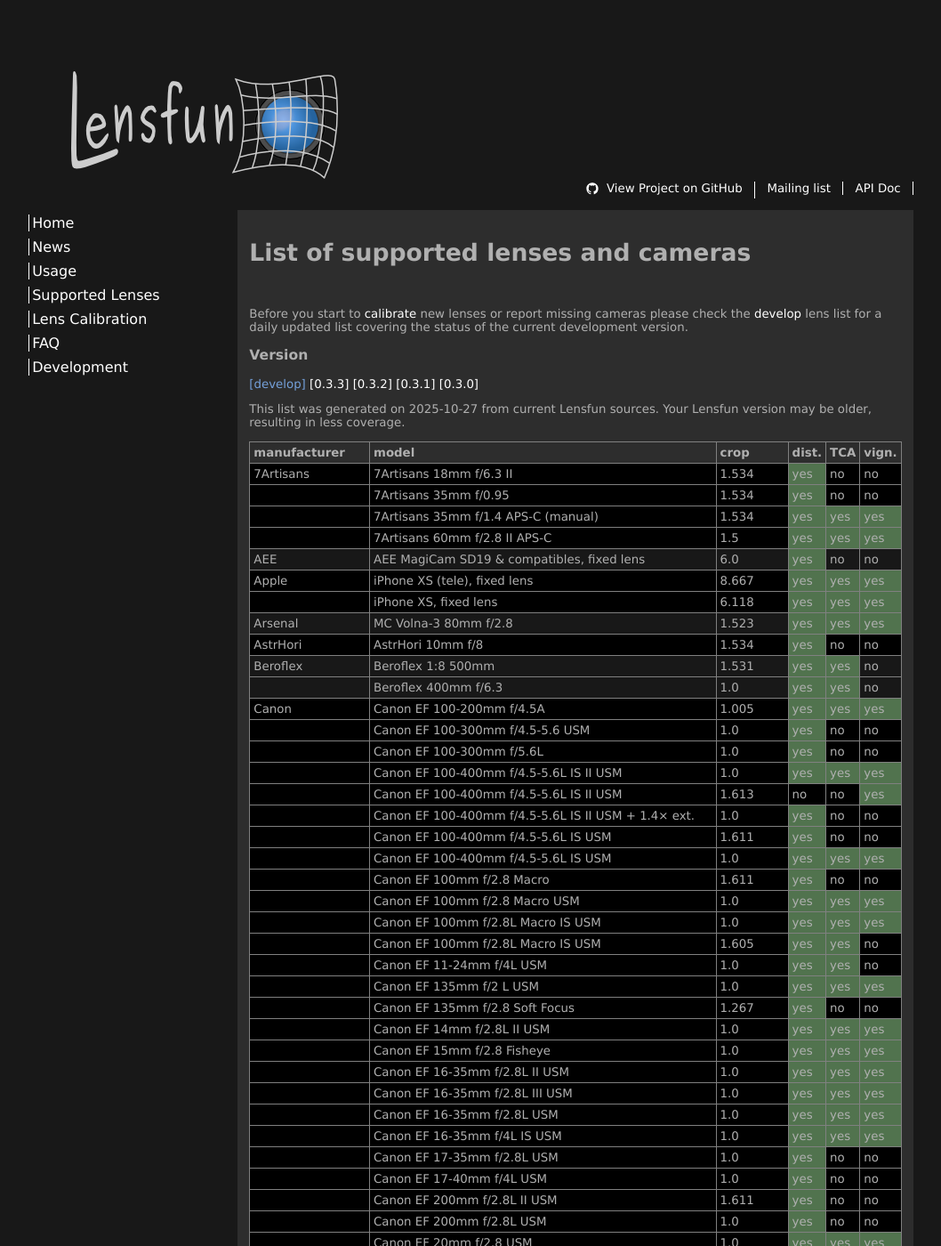
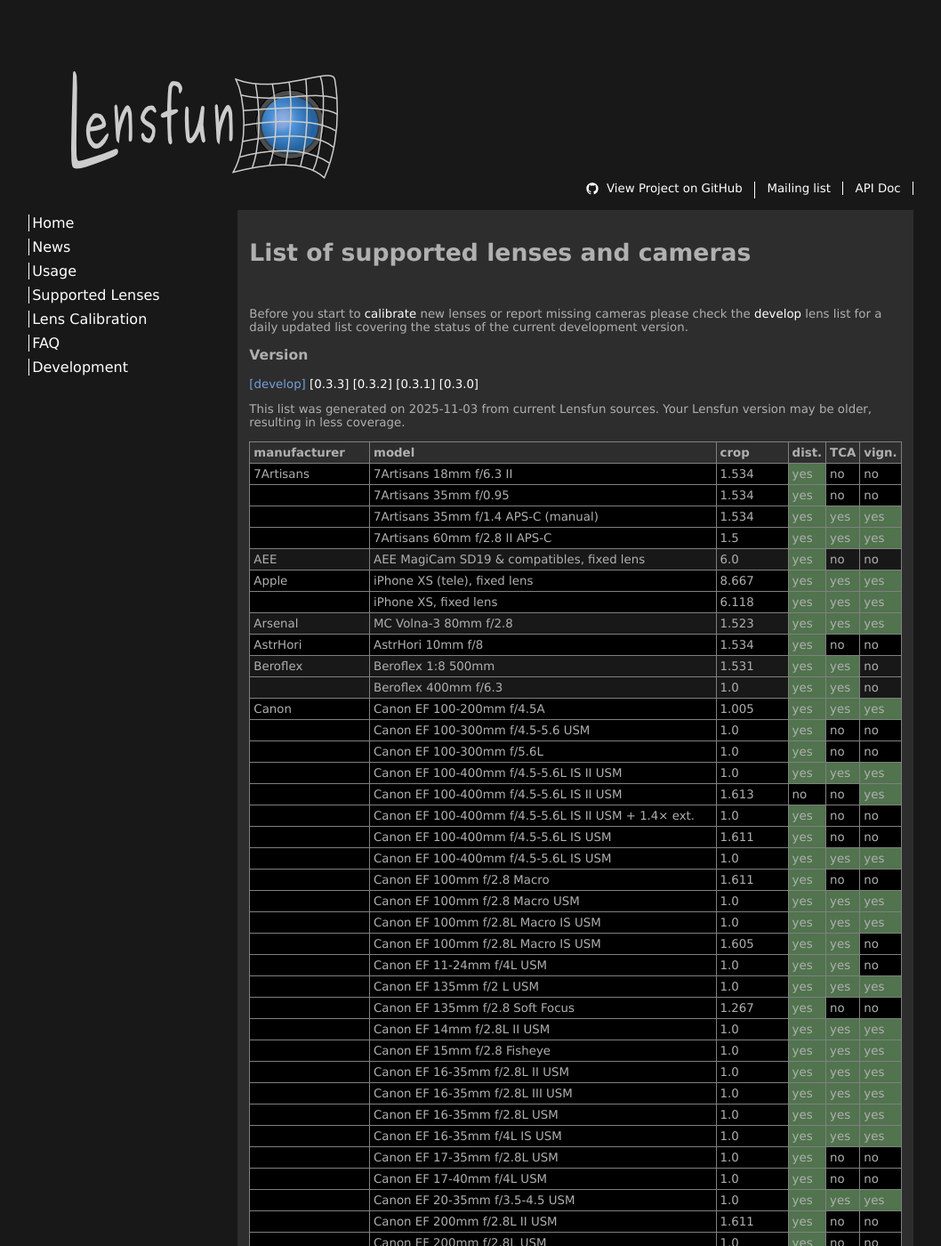
Before and after one commit to lensfun/lensfun.github.io, a Jekyll site: the page built from _posts/lenslist/2999-12-31-Lenslist-master.md, in a window 1280 px wide and 1400 px high. Shown: the whole window at 89% size, without its empty margins (49-1107 px from the left). Built offline with Jekyll 4.4.1, drawn with Linux system fonts in a browser that asks for light colours.

Commit message:
Update master lens list from GitHub Actions

```diff
--- a/_posts/lenslist/2999-12-31-Lenslist-master.md
+++ b/_posts/lenslist/2999-12-31-Lenslist-master.md
@@ -6,7 +6,7 @@ version_tag: develop
 ---
 
 {% include lenslist-overview.md %}
-This list was generated on 2025-10-27 from current Lensfun sources. Your Lensfun version may be older, resulting in less coverage.
+This list was generated on 2025-11-03 from current Lensfun sources. Your Lensfun version may be older, resulting in less coverage.
 <table border='1'><thead><tr><th>manufacturer</th><th>model</th><th>crop</th><th>dist.</th><th>TCA</th><th>vign.</th></tr></thead><tbody>
 <tr class="lenslist-bg1"><td>7Artisans</td><td>7Artisans 18mm f/6.3 II</td><td>1.534</td><td class="lenslist-highlight lenslist-check">yes</td><td class="lenslist-check">no</td><td class="lenslist-check">no</td></tr>
 <tr class="lenslist-bg1"><td></td><td>7Artisans 35mm f/0.95</td><td>1.534</td><td class="lenslist-highlight lenslist-check">yes</td><td class="lenslist-check">no</td><td class="lenslist-check">no</td></tr>
@@ -42,6 +42,7 @@ This list was generated on 2025-10-27 from current Lensfun sources. Your Lensfun
 <tr class="lenslist-bg1"><td></td><td>Canon EF 16-35mm f/4L IS USM</td><td>1.0</td><td class="lenslist-highlight lenslist-check">yes</td><td class="lenslist-highlight lenslist-check">yes</td><td class="lenslist-highlight lenslist-check">yes</td></tr>
 <tr class="lenslist-bg1"><td></td><td>Canon EF 17-35mm f/2.8L USM</td><td>1.0</td><td class="lenslist-highlight lenslist-check">yes</td><td class="lenslist-check">no</td><td class="lenslist-check">no</td></tr>
 <tr class="lenslist-bg1"><td></td><td>Canon EF 17-40mm f/4L USM</td><td>1.0</td><td class="lenslist-highlight lenslist-check">yes</td><td class="lenslist-check">no</td><td class="lenslist-check">no</td></tr>
+<tr class="lenslist-bg1"><td></td><td>Canon EF 20-35mm f/3.5-4.5 USM</td><td>1.0</td><td class="lenslist-highlight lenslist-check">yes</td><td class="lenslist-highlight lenslist-check">yes</td><td class="lenslist-highlight lenslist-check">yes</td></tr>
 <tr class="lenslist-bg1"><td></td><td>Canon EF 200mm f/2.8L II USM</td><td>1.611</td><td class="lenslist-highlight lenslist-check">yes</td><td class="lenslist-check">no</td><td class="lenslist-check">no</td></tr>
 <tr class="lenslist-bg1"><td></td><td>Canon EF 200mm f/2.8L USM</td><td>1.0</td><td class="lenslist-highlight lenslist-check">yes</td><td class="lenslist-check">no</td><td class="lenslist-check">no</td></tr>
 <tr class="lenslist-bg1"><td></td><td>Canon EF 20mm f/2.8 USM</td><td>1.0</td><td class="lenslist-highlight lenslist-check">yes</td><td class="lenslist-highlight lenslist-check">yes</td><td class="lenslist-highlight lenslist-check">yes</td></tr>
```
